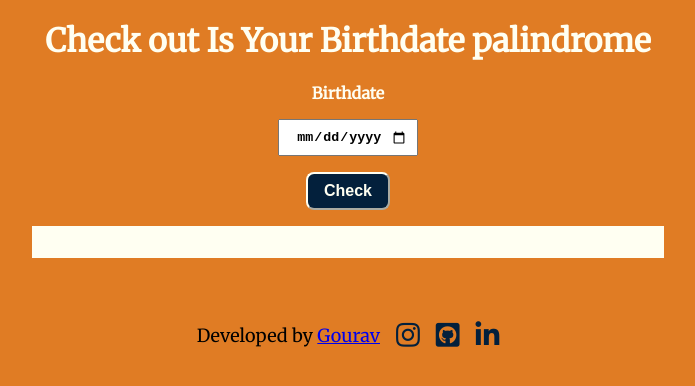
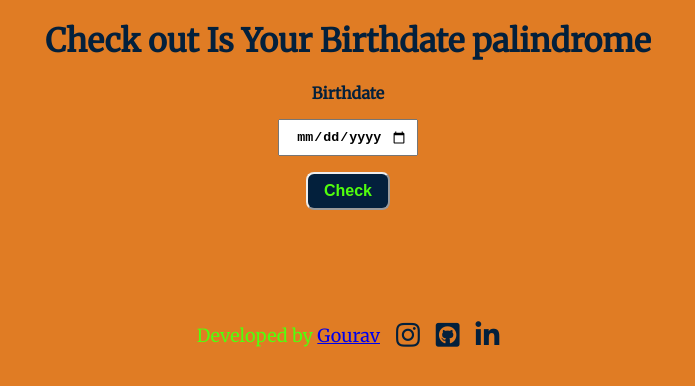
Before and after one commit to gouravmarch20/neog-mark-13, a plain HTML site: page index.html in a window 1280 px wide. Shown: the whole page, without its empty margins (292-987 px from the left). Drawn offline with Linux system fonts and the light colour scheme.

Commit message:
add readme

```diff
--- a/css/style.css
+++ b/css/style.css
@@ -1,7 +1,6 @@
 @import url("https://fonts.googleapis.com/css2?family=Merriweather&display=swap");
 
 :root {
-  --primary-color: #fffff2;
   --secondary-color: #03203c;
   --color-sucess: #02b290;
   --color-vibrant: #e07c24;
@@ -10,10 +9,11 @@
 body {
   font-family: "Merriweather", serif;
   background-color: var(--color-vibrant);
+  color: #51ff0d;
 }
 
 .container {
-  color: var(--primary-color);
+  color: var(--secondary-color);
   text-align: center;
 }
 
@@ -39,6 +39,7 @@ input {
   border-color: var(--primary-color);
   border-radius: 0.5rem;
   margin: 1rem auto;
+  color: #51ff0d;
 }
 #output {
   background-color: var(--primary-color);
```
Also changed, not shown: 1 other file.
